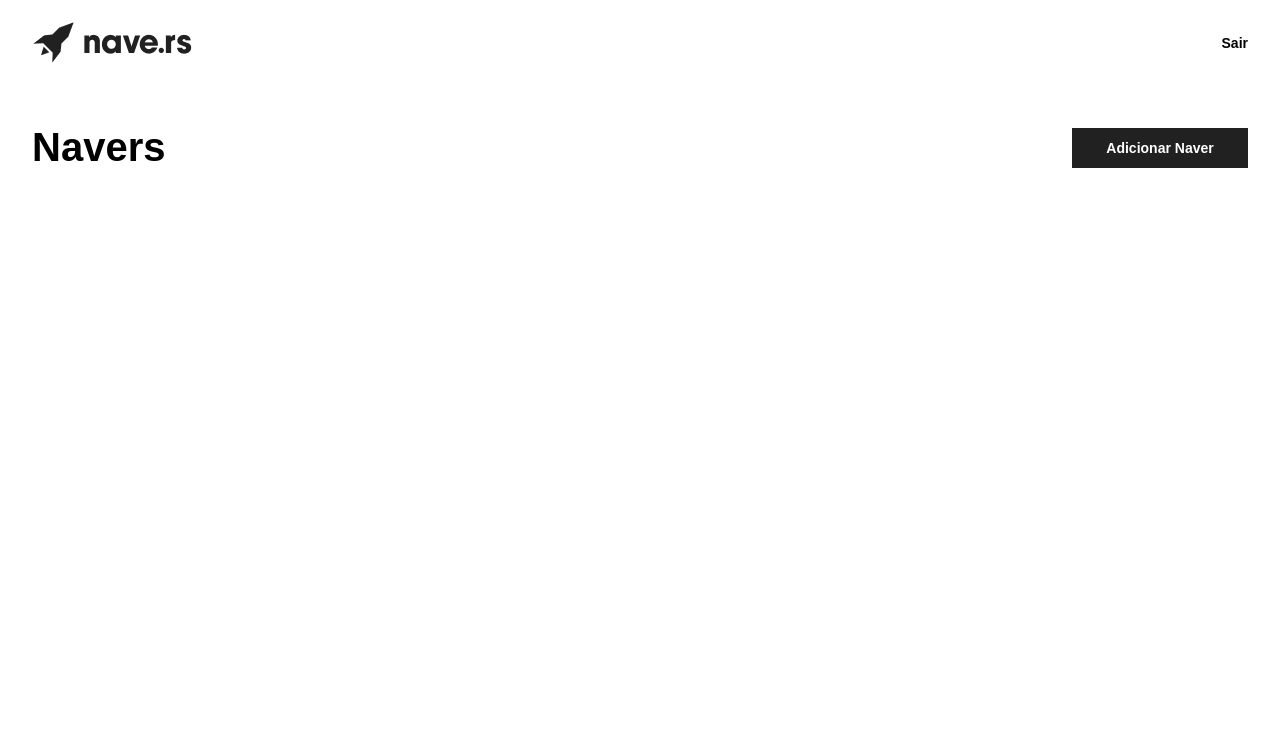
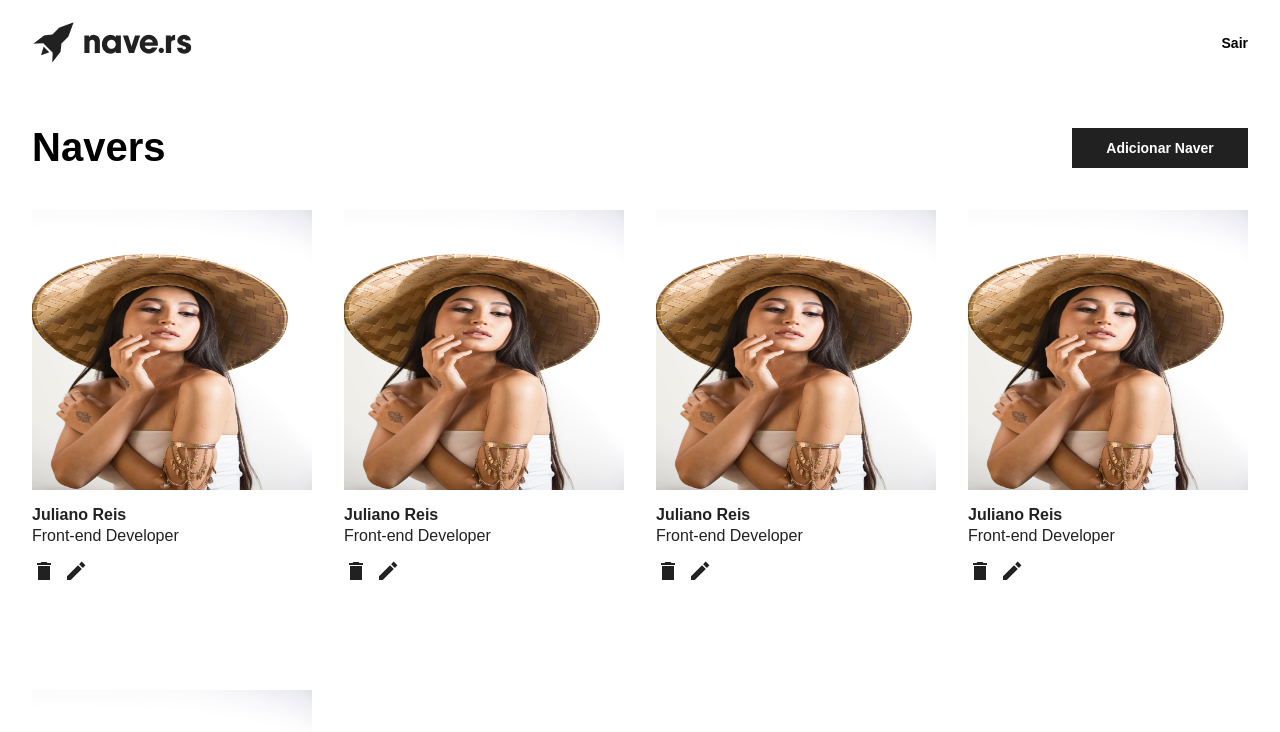
Before and after one commit to MuriloRibas/frontend-challenge, a React (Create React App) app: page /home in a window 1280 px wide. Shown: the top 732 px of the page. Built offline with nearby package versions, Linux system fonts and the light colour scheme.

Commit message:
created naver component

```diff
--- a/src/components/navbar/styles.tsx
+++ b/src/components/navbar/styles.tsx
@@ -14,5 +14,9 @@ export const NavButton = styled.button`
     background-color: white;
     font-size: ${props => props.theme.font.size.minimal};
     font-weight: ${props => props.theme.font.weight.bold};
-
+    transition: opacity 0.25s;
+    &:hover {
+        cursor: pointer;
+        opacity: 0.5;
+    }
 `
--- /dev/null
+++ b/src/components/naver/index.tsx
@@ -0,0 +1,22 @@
+import React from 'react'
+import { NaverCard, NaverImage, NaverJob, NaverName, NaverSvgContainer } from './styles';
+import person from '../../assets/generic-person.jpg'
+
+export const NaverComponent: React.FC = () => {
+    return (
+        <NaverCard>
+            <NaverImage src={person} alt=""/>
+            <NaverName>Juliano Reis</NaverName>
+            <NaverJob>Front-end Developer</NaverJob>
+            <NaverSvgContainer>
+                <svg width="14" height="18" viewBox="0 0 14 18" fill="none" xmlns="http://www.w3.org/2000/svg">
+                    <path d="M1 18H13V4H1V18ZM14 1H10.5L9.5 0H4.5L3.5 1H0V3H14V1Z" fill="#212121"/>
+                </svg>
+                <svg width="19" height="19" viewBox="0 0 19 19" fill="none" xmlns="http://www.w3.org/2000/svg">
+                    <path d="M0 15.25V19H3.75L14.81 7.94L11.06 4.19L0 15.25ZM18.41 4.34L14.66 0.589996L12.13 3.13L15.88 6.88L18.41 4.34Z" fill="#212121"/>
+                </svg>
+            </NaverSvgContainer>
+
+        </NaverCard>
+    )
+}
--- /dev/null
+++ b/src/components/naver/styles.tsx
@@ -0,0 +1,37 @@
+import styled from 'styled-components';
+
+export const NaverCard = styled.div`
+    max-width: 281px;
+    height: 420px;
+    display: flex;
+    flex-flow: column;
+    line-height: 24px;
+    margin-bottom: 32px;
+`;
+
+export const NaverImage = styled.img`
+    width: 280px;
+    height: 280px;
+`
+
+export const NaverName = styled.h2`
+    font-size: ${props => props.theme.font.size.default};
+    font-weight: ${props => props.theme.font.weight.bold};
+    color: ${props => props.theme.colors.primary};
+    margin-top: 16px;
+    line-height: 18px;
+`
+
+export const NaverJob = styled.p`
+    color: ${props => props.theme.colors.primary};
+    line-height: 24px;
+
+`
+
+export const NaverSvgContainer = styled.div`
+    width: 49px;
+    margin: 13px 0px 0px 5px;
+    display: flex;
+    align-items: center;
+    justify-content: space-between;
+`
--- a/src/components/naversList/index.tsx
+++ b/src/components/naversList/index.tsx
@@ -1,9 +1,16 @@
 import React from 'react'
+import { NaversListContainer } from './styles';
+import { NaverComponent } from '../naver';
 
-export const NaversList: React.FC = () => {
+export const NaversListComponent: React.FC = () => {
     return (
-        <div>
+        <NaversListContainer>
+            <NaverComponent/>
+            <NaverComponent/>
+            <NaverComponent/>
+            <NaverComponent/>
+            <NaverComponent/>
 
-        </div>
+        </NaversListContainer>
     )
 }
--- a/src/components/naversList/styles.tsx
+++ b/src/components/naversList/styles.tsx
@@ -1,5 +1,15 @@
 import styled from 'styled-components';
 
-export const Container = styled.div`
-
+export const NaversListContainer = styled.div`
+    width: 100%;
+    height: 120vh;
+    display: flex;
+    justify-content: space-between;
+    flex-flow: row wrap;
+    /* & > :not(:last-child) {
+        margin-right: 32px;
+    } */
+    @media (max-width: 640px) {
+        justify-content: center;
+    }
 `;
--- a/src/pages/home/index.tsx
+++ b/src/pages/home/index.tsx
@@ -2,6 +2,7 @@ import React from 'react'
 import { NavbarComponent } from '../../components/navbar/index';
 import NaversOptionsComponent from '../../components/naversOptions';
 import { HomeContainer } from './styles';
+import { NaversListComponent } from '../../components/naversList/index';
 
 const HomePage: React.FC = () => {
 
@@ -9,6 +10,7 @@ const HomePage: React.FC = () => {
         <HomeContainer>
             <NavbarComponent/>
             <NaversOptionsComponent />
+            <NaversListComponent />
         </HomeContainer>
     )
 }
--- a/src/pages/login/styles.tsx
+++ b/src/pages/login/styles.tsx
@@ -35,6 +35,7 @@ export const LoginFormLabel = styled.label`
     font-size: ${props => props.theme.font.size.minimal};
     font-weight: ${props => props.theme.font.weight.bold};
     color: ${props => props.theme.colors.primary};
+    line-height: 18px;
 `
 
 export const LoginFormInput = styled.input`
@@ -55,6 +56,7 @@ export const LoginFormSubmit = styled.button`
     border: none;
     font-weight: ${props => props.theme.font.weight.bold};
     font-size: ${props => props.theme.font.size.minimal};
+    line-height: 24px;
     transition: opacity 0.25s;
     &:hover {
         cursor: pointer;
```
Also changed, not shown: src/assets/generic-person.jpg (added).
